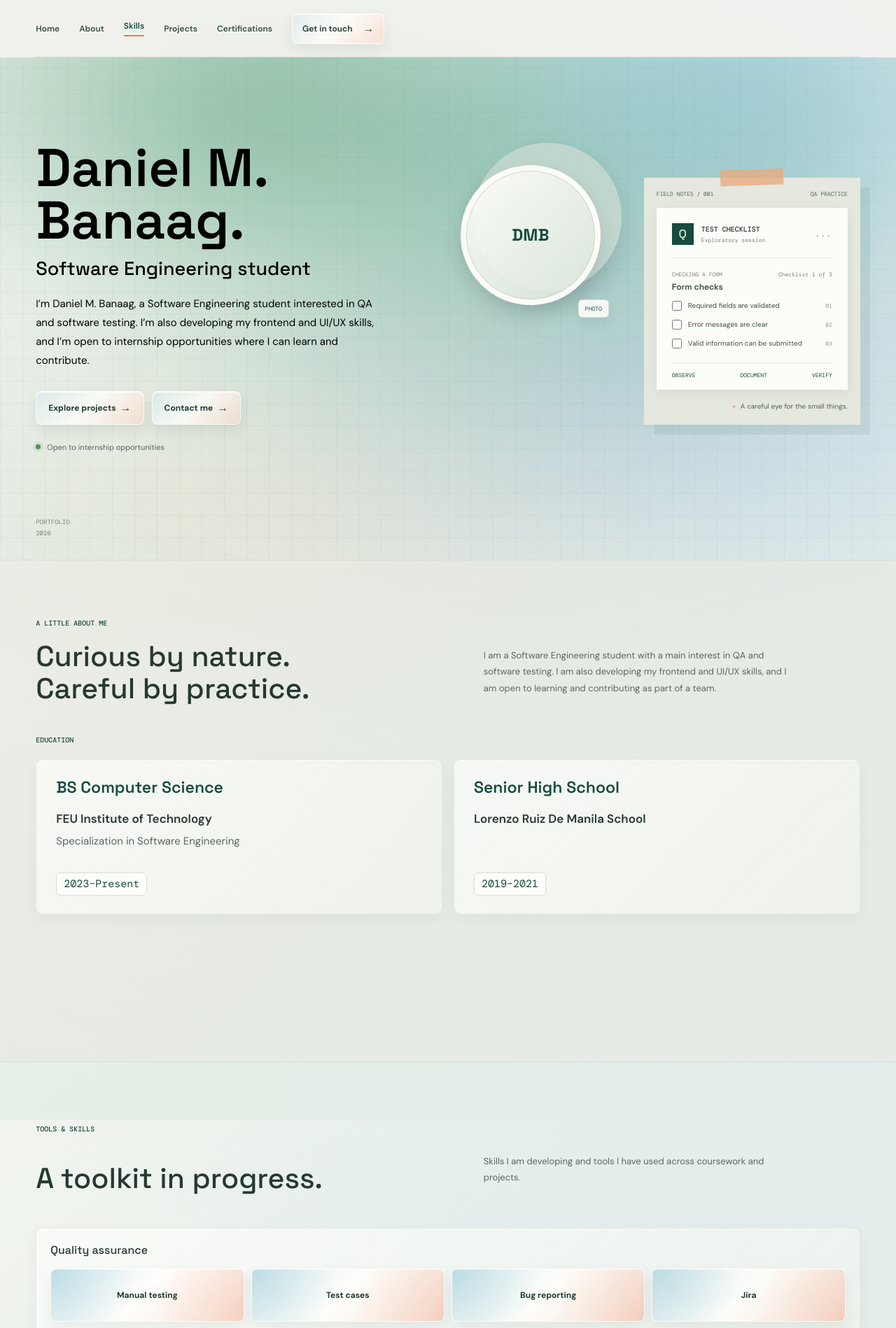
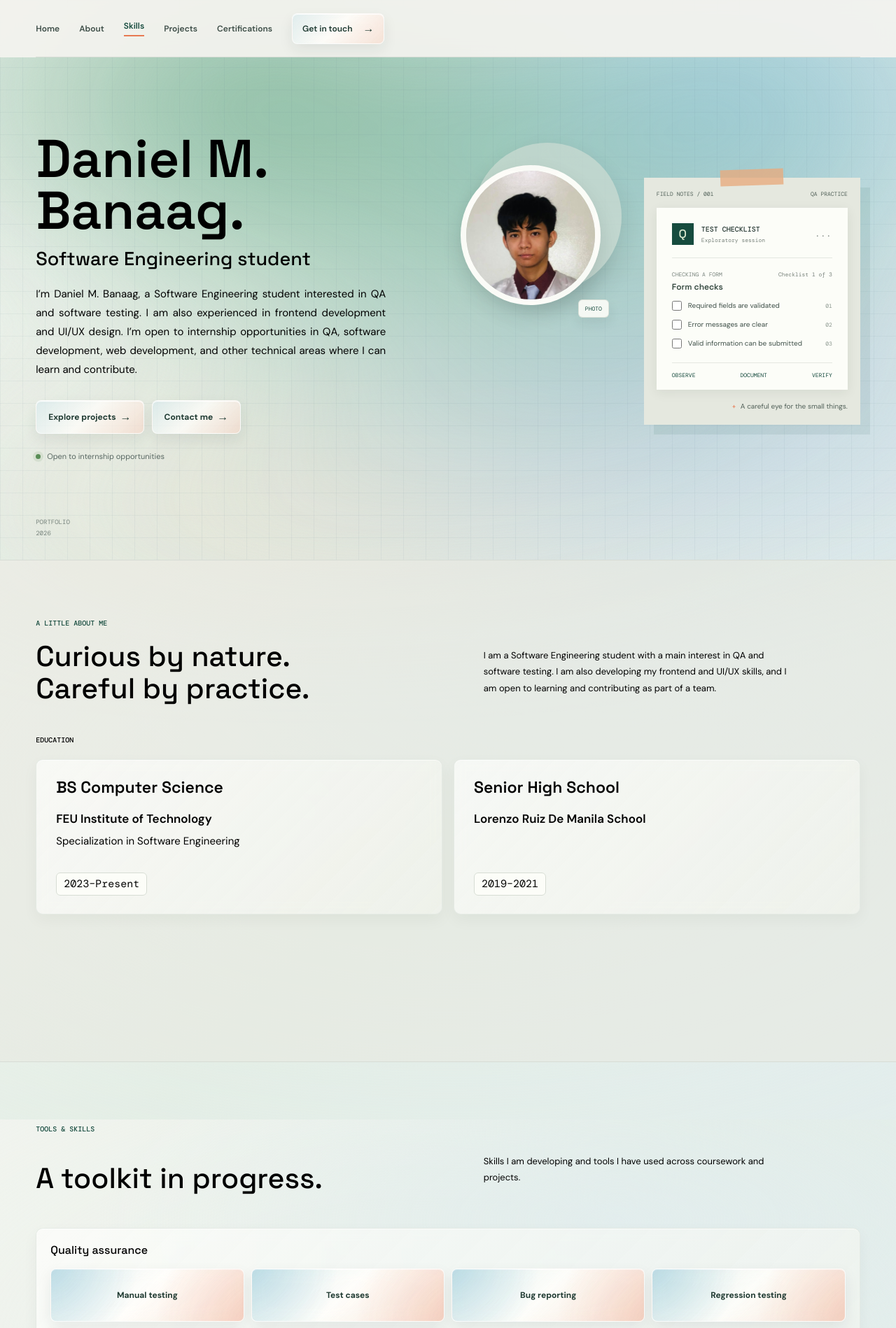
Before and after one commit to DanielBanaag/Portfolio, a React (Vite) app: page /#skills in a window 1280 px wide. Shown: the top 1898 px of the page at 70% size. Built offline with nearby package versions, Linux system fonts and the light colour scheme.

Commit message:
Version 2.1

```diff
--- a/src/App.css
+++ b/src/App.css
@@ -209,6 +209,9 @@ a:hover .arrow-mark {
   color: #000000;
   font-size: 15px;
   line-height: 1.8;
+  text-align: justify;
+  text-align-last: left;
+  hyphens: auto;
 }
 
 .hero__actions {
@@ -652,10 +655,10 @@ html {
 .profile-photo-placeholder__face {
   position: relative;
   z-index: 1;
-  display: grid;
+  display: block;
   width: 200px;
   aspect-ratio: 1;
-  place-items: center;
+  object-fit: cover;
   border: 8px solid rgba(255, 254, 250, 0.82);
   border-radius: 50%;
   color: var(--green);
@@ -993,6 +996,16 @@ html {
   min-width: 0;
 }
 
+.about .section-heading h1,
+.about .section-heading__description,
+.about__education > .eyebrow,
+.about .education-card__body h2,
+.about .education-card__school,
+.about .education-card__detail,
+.about .education-card__date {
+  color: #000000;
+}
+
 .about__education {
   display: grid;
   gap: 20px;
@@ -1032,6 +1045,14 @@ html {
 
 .section-space {
   padding-block: 88px 96px;
+}
+
+.skills .section-heading h1,
+.skills .section-heading__description,
+.skill-group h2,
+.skill-list li,
+.skills-marquee__group li {
+  color: #000000;
 }
 
 .skills .section-heading,
@@ -1341,6 +1362,9 @@ html {
   color: var(--muted);
   font-size: 12px;
   line-height: 1.7;
+  text-align: justify;
+  text-align-last: left;
+  hyphens: auto;
 }
 
 .project-card__role {
@@ -1668,7 +1692,7 @@ html {
   padding: 0 12px;
   border: 1px solid rgba(255, 255, 255, 0.72);
   border-radius: 8px;
-  color: #1f3a32;
+  color: #000000;
   background:
     linear-gradient(135deg, rgba(174, 213, 224, 0.34), rgba(255, 254, 250, 0.58) 48%, rgba(231, 122, 82, 0.18)),
     rgba(255, 254, 250, 0.52);
@@ -1683,7 +1707,7 @@ html {
 }
 
 .contact__links a > span:first-child {
-  color: #bdd1bf;
+  color: #000000;
   font-family: var(--mono);
   font-size: 8px;
 }
@@ -1691,7 +1715,7 @@ html {
 .contact__links a:hover,
 .contact__email:hover {
   border-color: rgba(255, 255, 255, 0.92);
-  color: #1f3a32;
+  color: #000000;
   background:
     linear-gradient(135deg, rgba(174, 213, 224, 0.42), rgba(255, 254, 250, 0.62) 48%, rgba(231, 122, 82, 0.22)),
     rgba(255, 254, 250, 0.58);
--- a/src/data/portfolio.js
+++ b/src/data/portfolio.js
@@ -11,12 +11,12 @@ export const skillGroups = [
   {
     title: 'Quality assurance',
     number: '01',
-    skills: ['Manual testing', 'Test cases', 'Bug reporting', 'Jira'],
+    skills: ['Manual testing', 'Test cases', 'Bug reporting', 'Regression testing', 'Functional testing', 'Jira'],
   },
   {
     title: 'Development',
     number: '02',
-    skills: ['JavaScript', 'React', 'HTML', 'CSS', 'GitHub'],
+    skills: ['JavaScript', 'React', 'HTML', 'CSS', 'Java', 'C++', 'PHP', 'GitHub'],
   },
   {
     title: 'Design',
--- a/src/pages/CertificationsPage.jsx
+++ b/src/pages/CertificationsPage.jsx
@@ -16,10 +16,8 @@ export default function CertificationsPage() {
   return (
     <section id="certifications" data-section="certifications" className="certifications page-width section-space portfolio-section" aria-labelledby="certifications-title">
       <SectionHeading
-        eyebrow="CONTINUED LEARNING"
         titleId="certifications-title"
         title="Certifications."
-        description="Certificates and learning milestones from coursework and independent study."
       />
       <div className="certifications__content">
         <div className="certification-list" aria-label="Certification list">
--- a/src/pages/HomePage.jsx
+++ b/src/pages/HomePage.jsx
@@ -101,7 +101,7 @@ export default function HomePage() {
         <h1 id="hero-title">{profile.name}<span className="hero__period">.</span></h1>
         <p className="hero__role">{profile.role}</p>
         <p className="hero__intro">
-          I’m Daniel M. Banaag, a Software Engineering student interested in QA and software testing. I’m also developing my frontend and UI/UX skills, and I’m open to internship opportunities where I can learn and contribute.
+          I’m Daniel M. Banaag, a Software Engineering student interested in QA and software testing. I am also experienced in frontend development and UI/UX design. I’m open to internship opportunities in QA, software development, web development, and other technical areas where I can learn and contribute.
         </p>
         <div className="hero__actions">
           <a className="button button--dark" href="#projects" {...magneticHandlers}>Explore projects <ArrowMark /></a>
@@ -111,10 +111,14 @@ export default function HomePage() {
       </div>
 
       <div className="hero__artwork">
-        <div className="profile-photo-placeholder reveal" role="img" aria-label="Portrait placeholder for a future photo of Daniel M. Banaag">
+        <div className="profile-photo-placeholder reveal">
           <span className="profile-photo-placeholder__halo" aria-hidden="true"></span>
-          <span className="profile-photo-placeholder__face" aria-hidden="true">DMB</span>
-          <span className="profile-photo-placeholder__label">PHOTO</span>
+          <img
+            className="profile-photo-placeholder__face"
+            src="/4f123eac-36d9-4005-a5ec-5a92221eec36.jpg"
+            alt="Daniel M. Banaag"
+          />
+          <span className="profile-photo-placeholder__label" aria-hidden="true">PHOTO</span>
         </div>
         <div className="qa-visual reveal" aria-label="Interactive QA practice checklist">
           <div className="qa-visual__topline">
```
